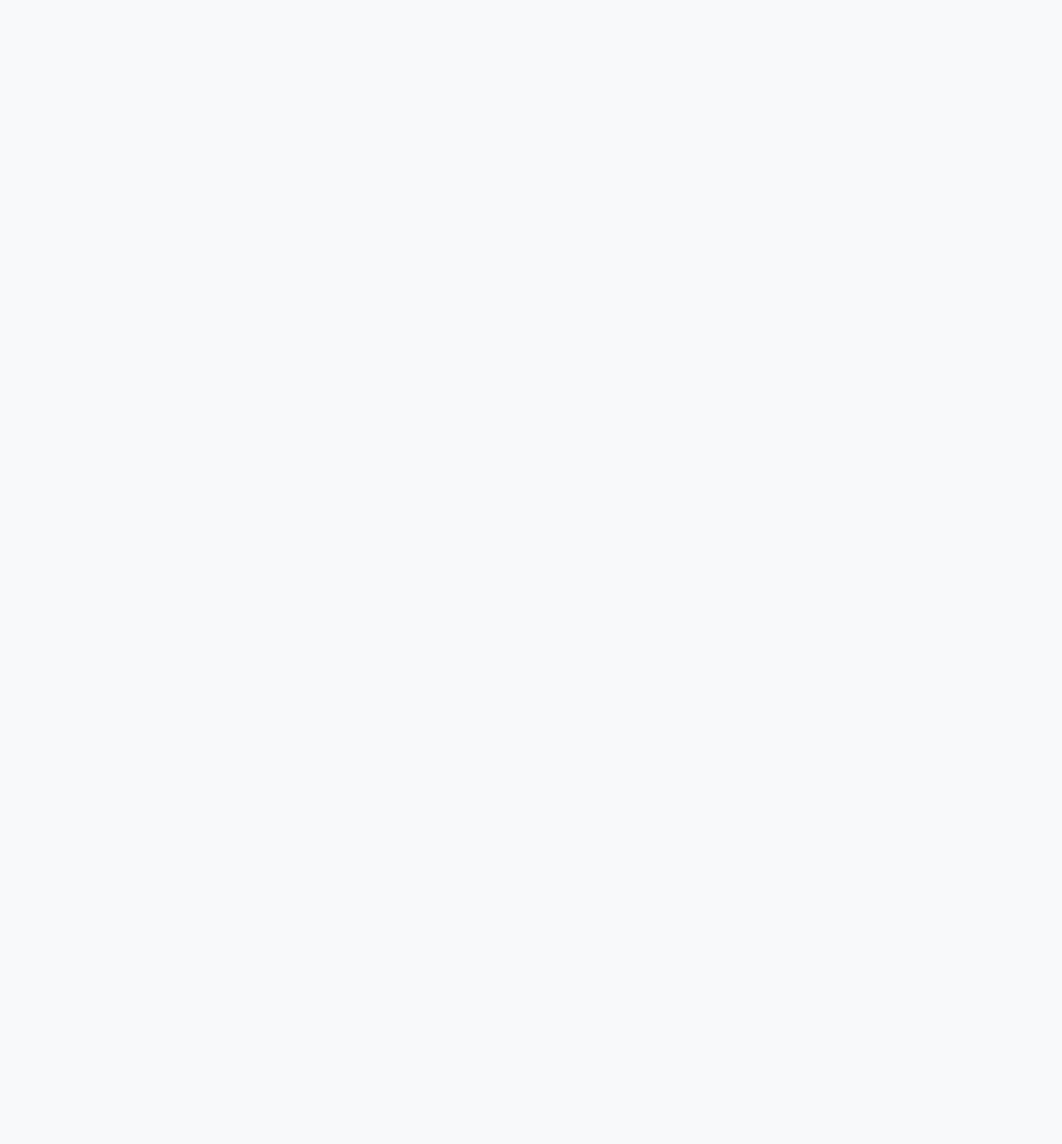
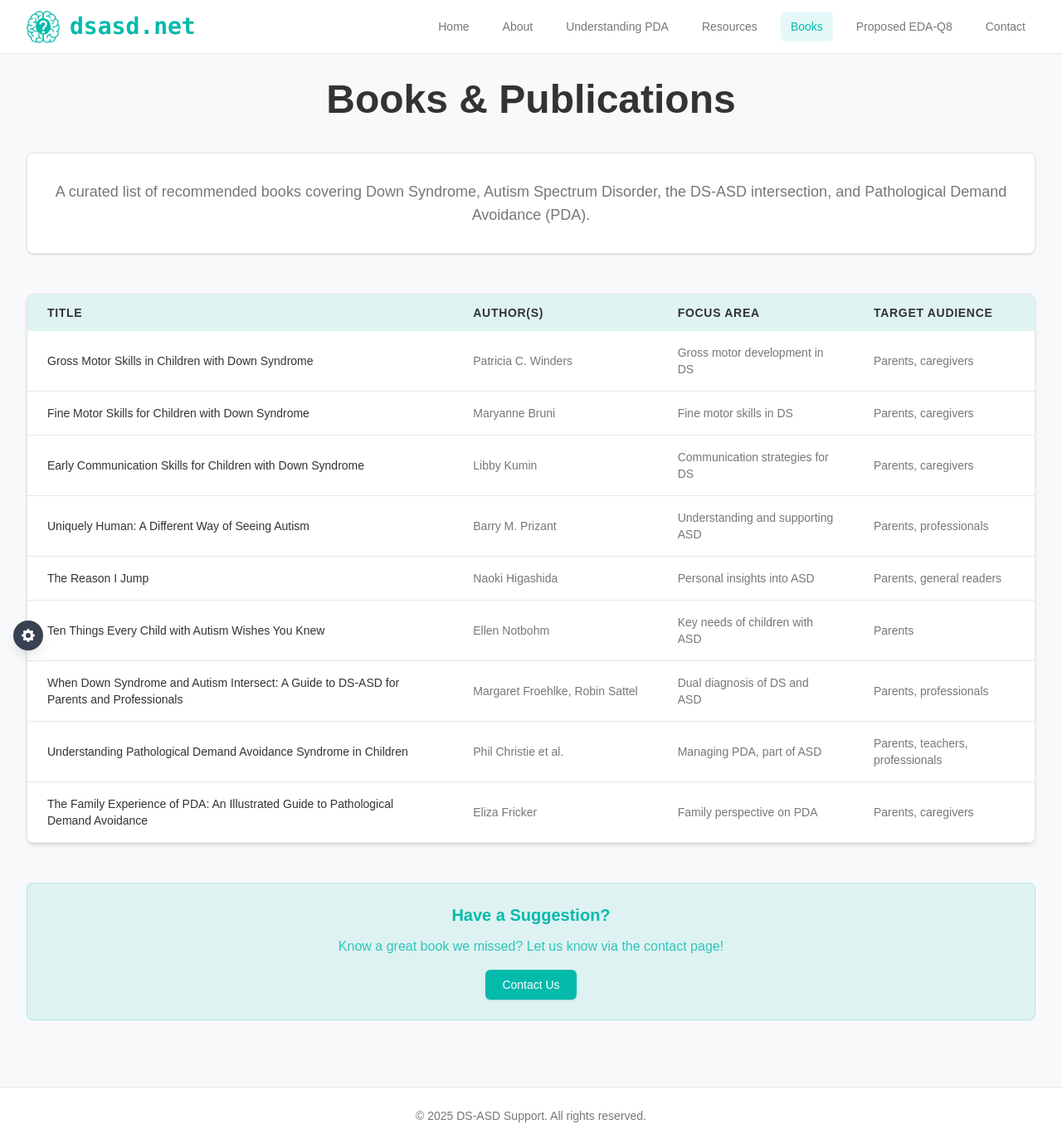
Before and after one commit to johnnyhawk02/ds-asd, a React (Vite) app: page /books in a window 1280 px wide. Before the commit this address had no page. Shown: the whole page at 83% size. Before the commit the page ends 800 px from the top, so only its background shows below. Built offline with nearby package versions, Linux system fonts and the light colour scheme.

Commit message:
Add BooksPage route and link in Navbar; update ResourcesPage to include link to Books

```diff
--- a/src/App.tsx
+++ b/src/App.tsx
@@ -6,6 +6,7 @@ import UnderstandingPDAPage from './pages/UnderstandingPDAPage'
 import ResourcesPage from './pages/ResourcesPage'
 import ContactPage from './pages/ContactPage'
 import AdaptedEDAQ8Page from './pages/AdaptedEDAQ8Page'
+import BooksPage from './pages/BooksPage'
 
 function App() {
   return (
@@ -16,6 +17,7 @@ function App() {
           <Route path="about" element={<AboutPage />} />
           <Route path="understanding-pda" element={<UnderstandingPDAPage />} />
           <Route path="resources" element={<ResourcesPage />} />
+          <Route path="books" element={<BooksPage />} />
           <Route path="contact" element={<ContactPage />} />
           <Route path="adapted-edaq8" element={<AdaptedEDAQ8Page />} />
         </Route>
--- a/src/components/Navbar.tsx
+++ b/src/components/Navbar.tsx
@@ -99,6 +99,12 @@ const Navbar = () => {
                 className={({ isActive }) => `${linkClasses} ${isActive ? activeLinkClasses : inactiveLinkClasses}`}
               >
                 Resources
+              </NavLink>
+              <NavLink
+                to="/books"
+                className={({ isActive }) => `${linkClasses} ${isActive ? activeLinkClasses : inactiveLinkClasses}`}
+              >
+                Books
               </NavLink>
               <NavLink
                 to="/adapted-edaq8"
@@ -215,6 +221,13 @@ const Navbar = () => {
             Resources
           </NavLink>
           <NavLink
+            to="/books"
+            className={({ isActive }) => `block px-3 py-2 rounded-md text-base font-medium ${isActive ? activeLinkClasses : inactiveLinkClasses}`}
+            onClick={closeMenu}
+          >
+            Books
+          </NavLink>
+          <NavLink
             to="/adapted-edaq8"
             className={({ isActive }) => `block px-3 py-2 rounded-md text-base font-medium ${isActive ? activeLinkClasses : inactiveLinkClasses}`}
             onClick={closeMenu}
--- /dev/null
+++ b/src/pages/BooksPage.tsx
@@ -0,0 +1,78 @@
+import React from 'react';
+
+// Define the structure for a book
+interface Book {
+  title: string;
+  authors: string;
+  focusArea: string;
+  targetAudience: string;
+}
+
+// Array of book data
+const booksData: Book[] = [
+  { title: "Gross Motor Skills in Children with Down Syndrome", authors: "Patricia C. Winders", focusArea: "Gross motor development in DS", targetAudience: "Parents, caregivers" },
+  { title: "Fine Motor Skills for Children with Down Syndrome", authors: "Maryanne Bruni", focusArea: "Fine motor skills in DS", targetAudience: "Parents, caregivers" },
+  { title: "Early Communication Skills for Children with Down Syndrome", authors: "Libby Kumin", focusArea: "Communication strategies for DS", targetAudience: "Parents, caregivers" },
+  { title: "Uniquely Human: A Different Way of Seeing Autism", authors: "Barry M. Prizant", focusArea: "Understanding and supporting ASD", targetAudience: "Parents, professionals" },
+  { title: "The Reason I Jump", authors: "Naoki Higashida", focusArea: "Personal insights into ASD", targetAudience: "Parents, general readers" },
+  { title: "Ten Things Every Child with Autism Wishes You Knew", authors: "Ellen Notbohm", focusArea: "Key needs of children with ASD", targetAudience: "Parents" },
+  { title: "When Down Syndrome and Autism Intersect: A Guide to DS-ASD for Parents and Professionals", authors: "Margaret Froehlke, Robin Sattel", focusArea: "Dual diagnosis of DS and ASD", targetAudience: "Parents, professionals" },
+  { title: "Understanding Pathological Demand Avoidance Syndrome in Children", authors: "Phil Christie et al.", focusArea: "Managing PDA, part of ASD", targetAudience: "Parents, teachers, professionals" },
+  { title: "The Family Experience of PDA: An Illustrated Guide to Pathological Demand Avoidance", authors: "Eliza Fricker", focusArea: "Family perspective on PDA", targetAudience: "Parents, caregivers" },
+];
+
+const BooksPage: React.FC = () => {
+  return (
+    <>
+      <h1 className="text-4xl md:text-5xl font-bold text-text mb-10 text-center">
+        Books & Publications
+      </h1>
+
+      <div className="bg-white rounded-lg shadow p-6 md:p-8 mb-12 border border-gray-200">
+        <p className="text-lg text-subtle-text text-center">
+          A curated list of recommended books covering Down Syndrome, Autism Spectrum Disorder, the DS-ASD intersection, and Pathological Demand Avoidance (PDA).
+        </p>
+      </div>
+
+      {/* Books Table */}
+      <div className="overflow-x-auto shadow-md rounded-lg border border-gray-200">
+        <table className="w-full min-w-[600px] text-left text-sm">
+          <thead className="bg-primary/10 text-text uppercase tracking-wider font-semibold">
+            <tr>
+              <th scope="col" className="px-6 py-3">Title</th>
+              <th scope="col" className="px-6 py-3">Author(s)</th>
+              <th scope="col" className="px-6 py-3">Focus Area</th>
+              <th scope="col" className="px-6 py-3">Target Audience</th>
+            </tr>
+          </thead>
+          <tbody className="bg-white divide-y divide-gray-200">
+            {booksData.map((book, index) => (
+              <tr key={index} className="hover:bg-background transition-colors duration-150">
+                <td className="px-6 py-4 font-medium text-text whitespace-normal">{book.title}</td>
+                <td className="px-6 py-4 text-subtle-text whitespace-nowrap">{book.authors}</td>
+                <td className="px-6 py-4 text-subtle-text whitespace-normal">{book.focusArea}</td>
+                <td className="px-6 py-4 text-subtle-text whitespace-normal">{book.targetAudience}</td>
+              </tr>
+            ))}
+          </tbody>
+        </table>
+      </div>
+
+      {/* Suggestion Box */}
+      <div className="mt-12 bg-primary/10 text-primary border border-primary/20 rounded-lg p-6 text-center">
+        <h2 className="text-xl font-semibold mb-3">Have a Suggestion?</h2>
+        <p className="text-primary/80">
+          Know a great book we missed? Let us know via the contact page!
+        </p>
+         <a
+          href="/contact"
+          className="mt-4 inline-block px-5 py-2 bg-primary text-white text-sm font-medium rounded-md hover:bg-primary/90 transition duration-300 shadow hover:shadow-md transform hover:-translate-y-0.5"
+        >
+          Contact Us
+        </a>
+      </div>
+    </>
+  );
+};
+
+export default BooksPage;
--- a/src/pages/ResourcesPage.tsx
+++ b/src/pages/ResourcesPage.tsx
@@ -1,11 +1,23 @@
-// Define the ResourceCard component outside the main component's return statement
-const ResourceCard = ({ title, description }: { title: string, description: string }) => (
+import { Link } from 'react-router-dom';
+
+// Define the ResourceCard component
+const ResourceCard = ({ title, description, linkTo }: { title: string, description: string, linkTo?: string }) => (
   <div className="bg-white rounded-lg shadow-md p-6 border border-gray-200 hover:shadow-lg transition-shadow duration-300 flex flex-col">
     <h2 className="text-xl font-semibold text-primary mb-3">{title}</h2>
     <p className="text-subtle-text mb-4 flex-grow">
       {description}
     </p>
-    <div className="text-subtle-text/80 italic mt-auto">Coming soon</div>
+    {/* Conditionally render link or placeholder */}
+    {linkTo ? (
+       <Link
+        to={linkTo}
+        className="text-primary hover:underline mt-auto text-sm font-medium"
+      >
+        Learn More &rarr;
+      </Link>
+    ) : (
+      <div className="text-subtle-text/80 italic mt-auto text-sm">Coming soon</div>
+    )}
   </div>
 );
 
@@ -23,10 +35,11 @@ const ResourcesPage = () => {
 
       {/* Resource Cards */}
       <div className="grid md:grid-cols-2 gap-6 md:gap-8">
-        {/* Use the defined ResourceCard component */}
+        {/* Update Books card to use linkTo prop */}
         <ResourceCard
           title="Books & Publications"
           description="Recommended reading materials, research papers, and publications focused on DS-ASD and PDA."
+          linkTo="/books"
         />
         <ResourceCard
           title="Organizations & Support Groups"
```
